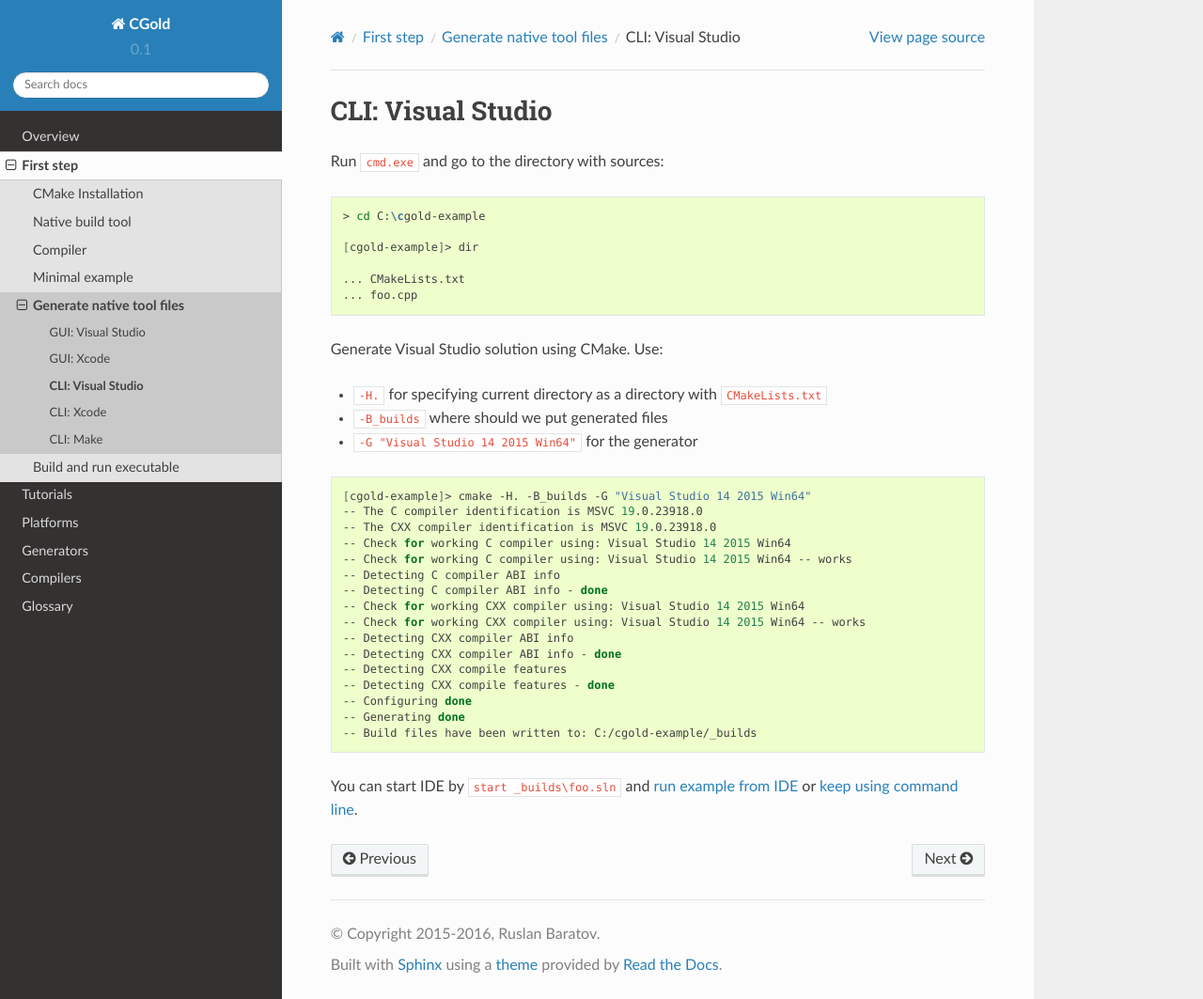
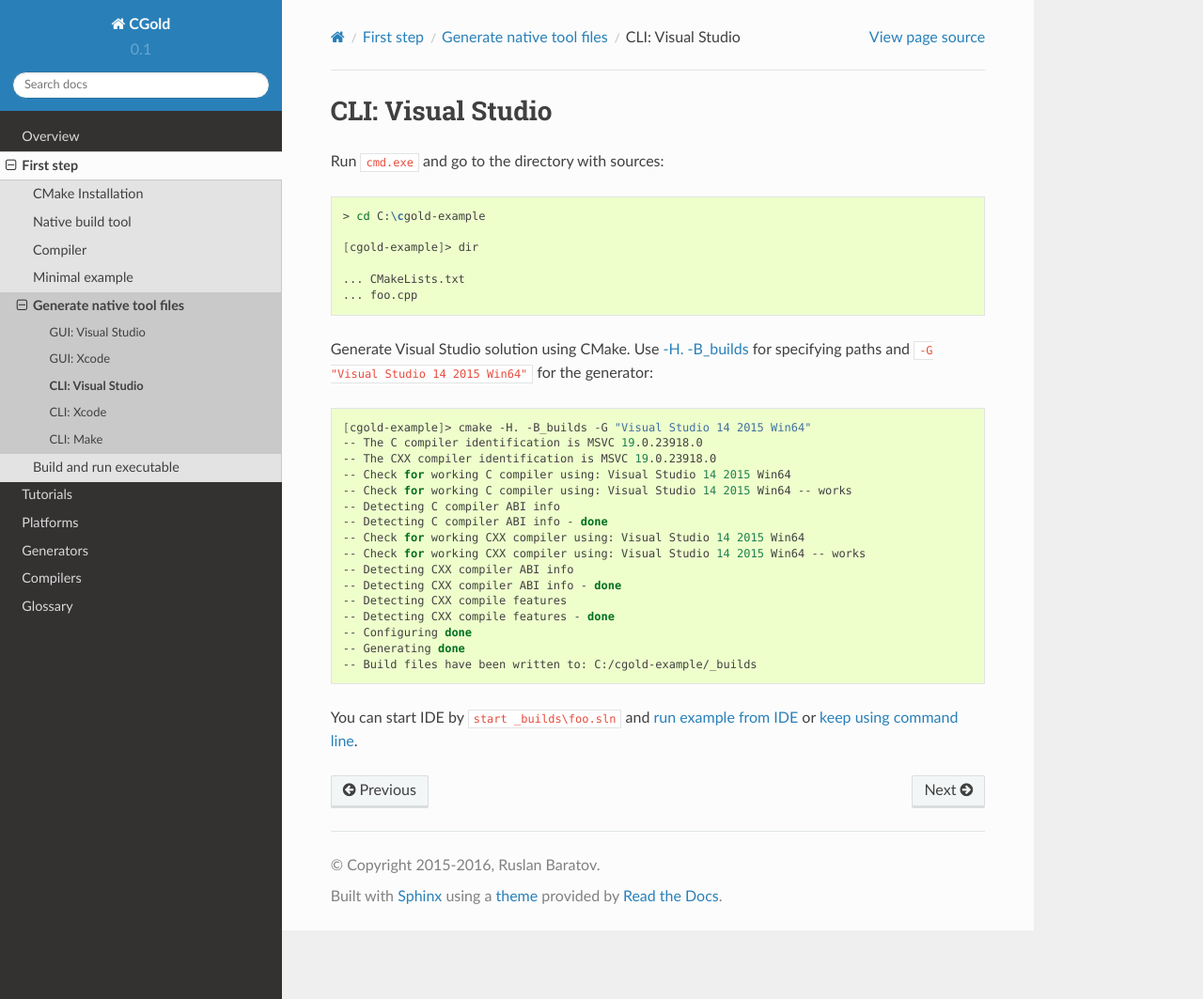
Before and after one commit to ruslo/CGold, a Sphinx documentation site: the page built from docs/first-step/generate-native-tool/cli-visual-studio.rst, in a window 1280 px wide and 1063 px high. Shown: the whole window at 94% size. Built offline with Sphinx 7.4.7 and the Read the Docs theme 2.0.0, drawn with Linux system fonts in a browser that asks for light colours.

```diff
--- a/docs/first-step/generate-native-tool/cli-visual-studio.rst
+++ b/docs/first-step/generate-native-tool/cli-visual-studio.rst
@@ -15,11 +15,9 @@ Run ``cmd.exe`` and go to the directory with sources:
   ... CMakeLists.txt
   ... foo.cpp
 
-Generate Visual Studio solution using CMake. Use:
-
-* ``-H.`` for specifying current directory as a directory with ``CMakeLists.txt``
-* ``-B_builds`` where should we put generated files
-* ``-G "Visual Studio 14 2015 Win64"`` for the generator
+Generate Visual Studio solution using CMake. Use
+:ref:`-H. <-H>` :ref:`-B_builds <-B>` for specifying paths
+and ``-G "Visual Studio 14 2015 Win64"`` for the generator:
 
 .. code-block:: shell
 
```
Also changed, not shown: docs/glossary/-B.rst (added, +15 -0 lines), docs/glossary/-H.rst (added, +30 -0 lines).
